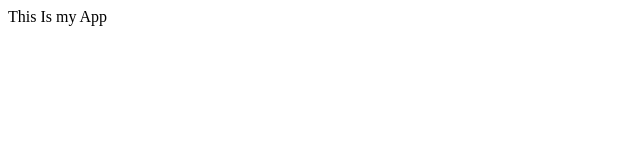
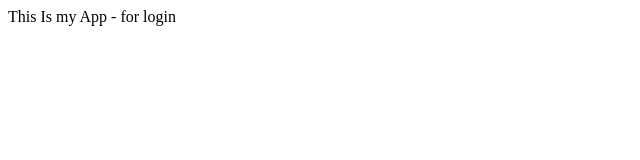
Before and after one commit to chinmaey/SampleAppTutorial, a plain HTML site: page index.html in a window 1280 px wide. Shown: the full height of the page, 0-640 px from the left. Drawn offline with Linux system fonts and the light colour scheme.

Commit message:
Login Branch

```diff
--- a/index.html
+++ b/index.html
@@ -3,6 +3,6 @@
 		<title> My App </title>
 	</head>
 	<body>
-		This Is my App
+		This Is my App - for login
 	</body>
 </html>
```
Also changed, not shown: login.html (added, +1 -0 lines).
